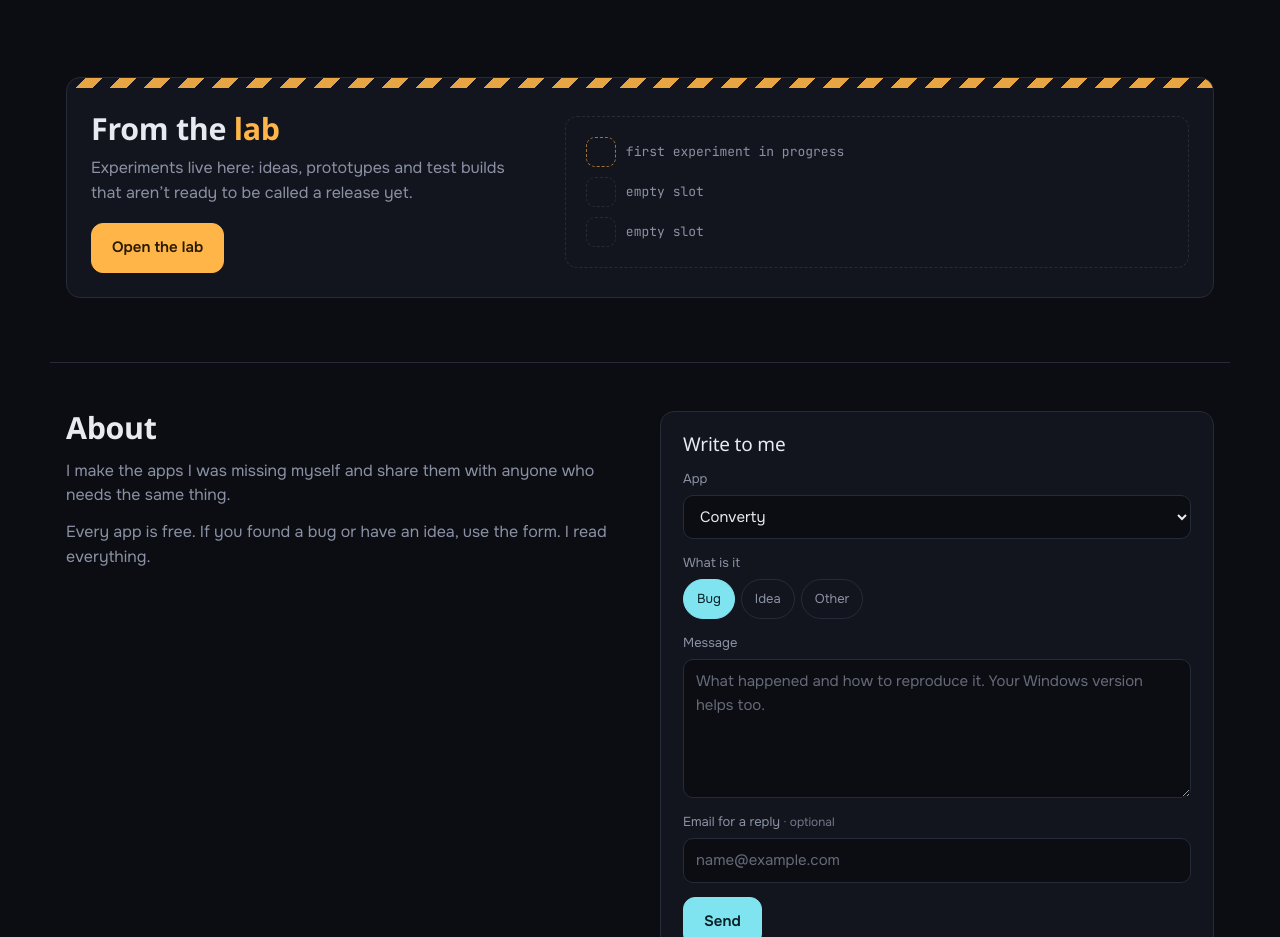
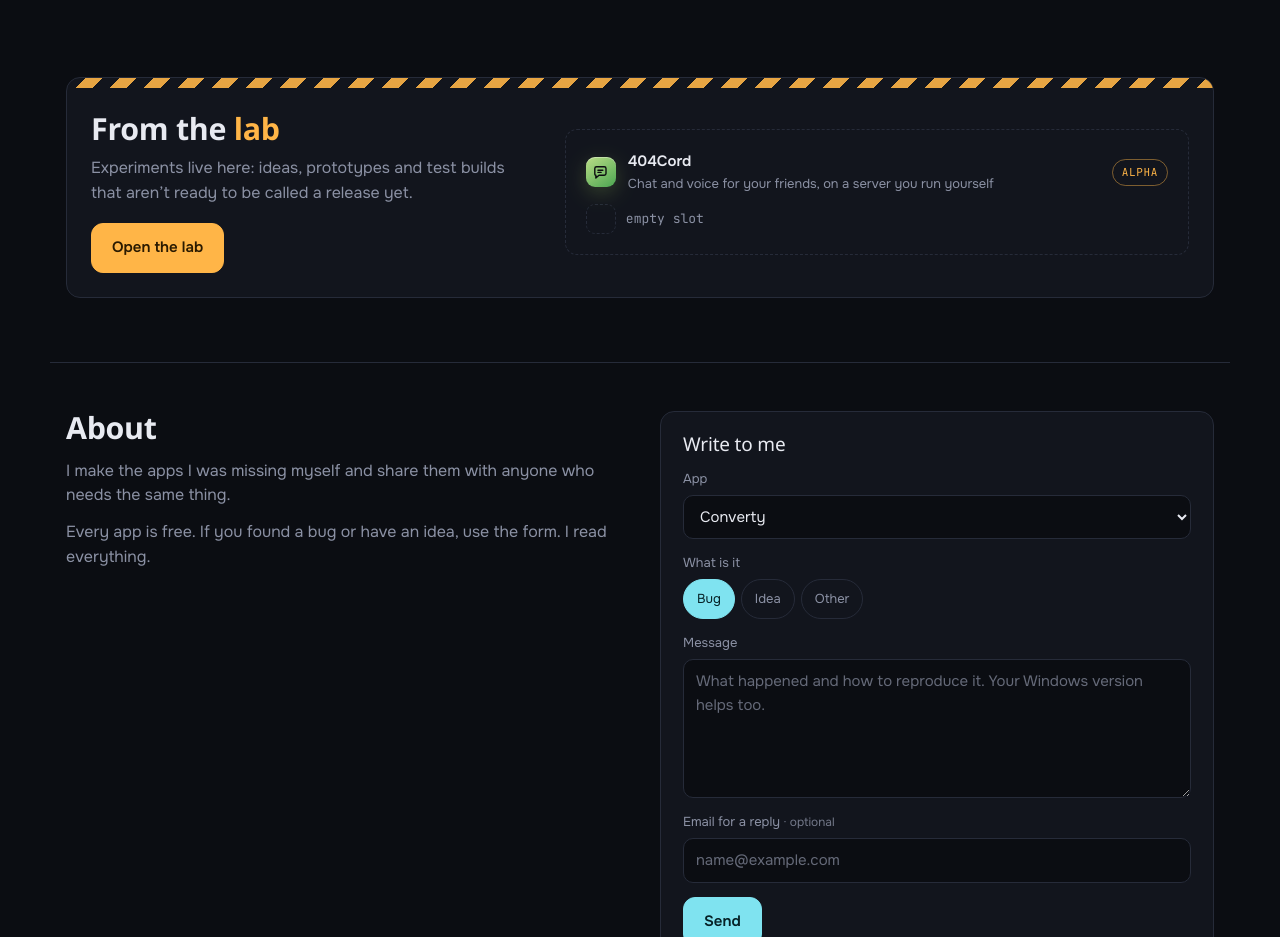
Before and after one commit to kyomor1/nullpoint, a plain HTML site: page index.html in a window 1280 px wide. Shown: the part 1788-2725 px from the top of the page. Drawn offline with Linux system fonts and the light colour scheme; a web font is replaced by a local one.

Commit message:
Add 404Cord 1.1.1 to the lab with app and server downloads
Co-Authored-By: Claude Opus 5.5 <noreply@anthropic.com>

```diff
--- a/index.html
+++ b/index.html
@@ -318,6 +318,8 @@ kbd { font-family: var(--f-mono); font-size: 12px; padding: 3px 7px; border-radi
 .note { font-family: var(--f-mono); font-size: 12.5px; color: var(--muted); padding: 12px 14px; border-radius: 10px; background: var(--surface-2); border: 1px dashed var(--line); }
 .note b { color: var(--lab); font-weight: 500; }
 .exp-foot { display: flex; flex-wrap: wrap; gap: 10px; align-items: center; justify-content: space-between; margin-top: auto; }
+.exp-dl { display: flex; flex-wrap: wrap; gap: 8px; }
+.exp-size { font-family: var(--f-mono); font-size: 12px; opacity: .7; }
 .nobuild { font-family: var(--f-mono); font-size: 12px; color: var(--muted); padding: 8px 12px; border: 1px solid var(--line); border-radius: 8px; }
 .empty .flask { width: 44px; height: 44px; color: var(--lab); }
 .empty h3 { font-size: 20px; font-weight: 500; }
@@ -506,7 +508,8 @@ const GLYPH = {
   pad: '<path d="M7.5 7h9a4 4 0 0 1 3.9 3.1l1.2 5.4a2.2 2.2 0 0 1-3.8 1.9L16 15.5H8l-1.8 1.9a2.2 2.2 0 0 1-3.8-1.9l1.2-5.4A4 4 0 0 1 7.5 7z"/><path d="M8 10v3M6.5 11.5h3"/><circle cx="15.5" cy="10.8" r=".6" fill="currentColor"/><circle cx="17" cy="12.3" r=".6" fill="currentColor"/>',
   fps: '<path d="M3 17h3l2.5-7 3 9 3-13 2.5 8 1-3h3"/>',
   conv: '<path d="M4 8h13l-3.5-3.5M20 16H7l3.5 3.5"/>',
-  clip: '<rect x="5.5" y="4.5" width="13" height="16.5" rx="2"/><path d="M9 4.5V3h6v1.5M9 10h6M9 13.5h6M9 17h3.5"/>'
+  clip: '<rect x="5.5" y="4.5" width="13" height="16.5" rx="2"/><path d="M9 4.5V3h6v1.5M9 10h6M9 13.5h6M9 17h3.5"/>',
+  chat: '<path d="M4 6.5A2.5 2.5 0 0 1 6.5 4h11A2.5 2.5 0 0 1 20 6.5v7a2.5 2.5 0 0 1-2.5 2.5H10l-4.5 4v-4h0A1.5 1.5 0 0 1 4 14.5z"/><path d="M8.5 9h7M8.5 12h4.5"/>'
 };
 
 /* Приложения. Тексты, которые стоит проверить, помечены в ответе */
@@ -654,7 +657,31 @@ const APPS = [
 ];
 
 /* Лаборатория: эксперименты. stage — индекс в t('stages'): 0 идея, 1 прототип, 2 альфа, 3 бета */
-const LAB = [];
+const LAB = [
+  {
+    id: '404cord', name: '404Cord', hue: 84, glyph: 'chat', stage: 2, updated: '2026-11-15',
+    tag: { ru: 'Чат и голос для своей компании на собственном сервере', en: 'Chat and voice for your friends, on a server you run yourself' },
+    can: {
+      ru: ['Текстовые и голосовые каналы', 'Демонстрация одного или двух экранов со звуком', 'Файлы, голосовые сообщения, реакции и ответы', 'Редактирование и закрепление сообщений', 'Профили со значками и рамками аватара', 'Свой сервер на твоём ПК: вход по коду приглашения'],
+      en: ['Text and voice channels', 'Share one or two screens with sound', 'Files, voice messages, reactions and replies', 'Edit and pin messages', 'Profiles with badges and avatar frames', 'Your own server on your PC, joined with an invite code']
+    },
+    todo: {
+      ru: ['Проверка с друзьями в реальных звонках', 'Простой запуск сервера без командной строки', 'Подпись программы, чтобы не ругался SmartScreen'],
+      en: ['Testing with friends in real calls', 'Starting the server without the command line', 'Code signing so SmartScreen stops complaining']
+    },
+    note: {
+      ru: 'Версия 1.1.1: значки в профиле, рамки аватара и корона владельца сервера. Программе нужен сервер: его запускает кто-то один из компании, архив сервера лежит рядом.',
+      en: 'Version 1.1.1: profile badges, avatar frames and a crown for the server owner. The app needs a server: one person in your group runs it, and the server archive is right next to the app.'
+    },
+    build: {
+      release: '404cord-v1.1.1', ver: '1.1.1',
+      files: [
+        { file: '404Cord-1.1.1-Windows.zip', label: { ru: 'Программа', en: 'App' }, size: '107 MB' },
+        { file: '404Cord-Server-1.1.1.zip', label: { ru: 'Сервер', en: 'Server' }, size: '0.3 MB' }
+      ]
+    }
+  }
+];
 
 /* ---------- helpers ---------- */
 const $ = (s, el = document) => el.querySelector(s);
@@ -822,7 +849,9 @@ function expCard(l) {
       <div><h4>${t('todo_h')}</h4><ul class="checks todo">${L(l.todo).map(x => `<li>${x}</li>`).join('')}</ul></div>
     </div>
     <p class="note"><b>${fmtDate(l.updated, true)}</b> · ${L(l.note)}</p>
-    <div class="exp-foot"><span class="nobuild">${t('nobuild')}</span>${plats()}</div>
+    <div class="exp-foot">${l.build
+      ? `<div class="exp-dl">${l.build.files.map(f => `<a class="btn lab small" href="${RELEASES}/${l.build.release}/${f.file}" rel="noopener">${dlIcon}${L(f.label)} <span class="exp-size">${f.size}</span></a>`).join('')}</div>`
+      : `<span class="nobuild">${t('nobuild')}</span>`}${plats()}</div>
   </article>`;
 }
 
```
